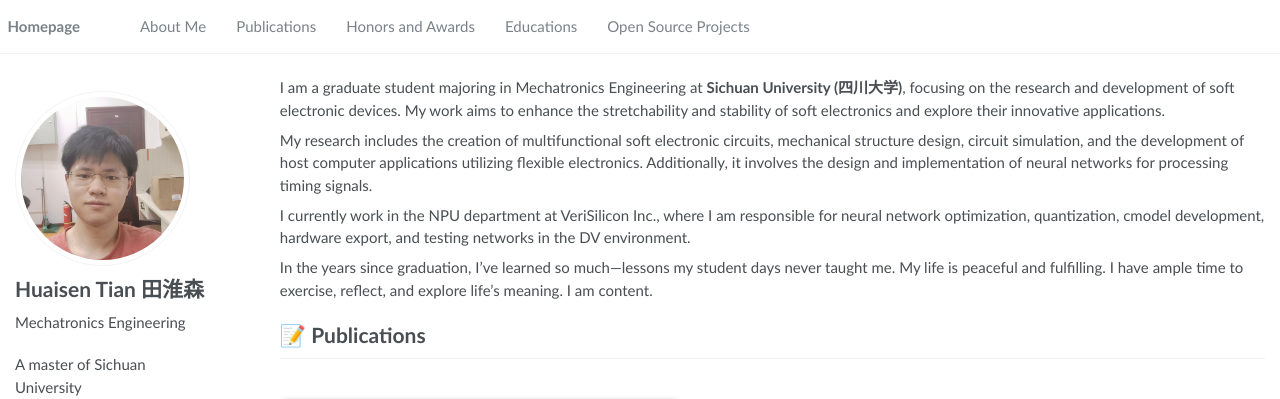
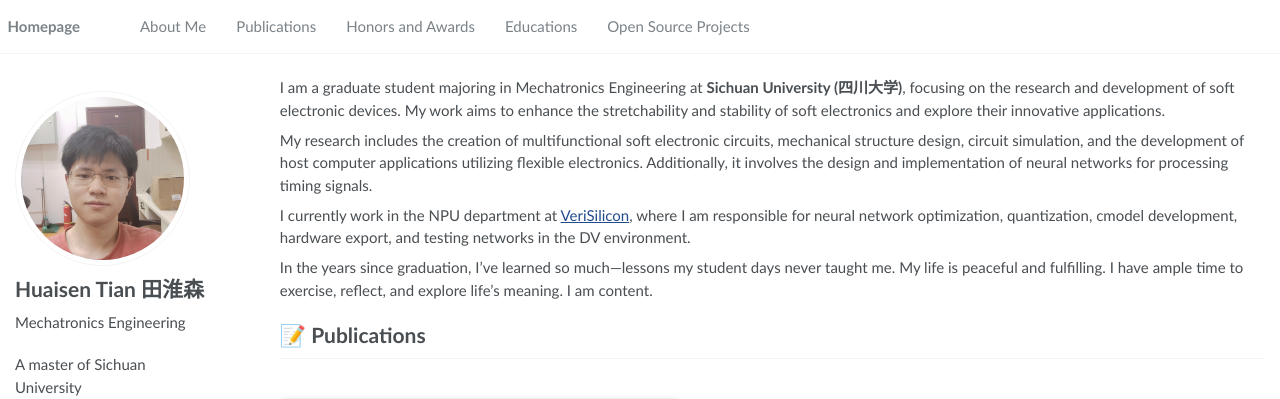
Before and after one commit to HuaisenTian/HuaisenTian.github.io, a Jekyll site: the page built from _pages/about.md, in a window 1280 px wide and 900 px high. Shown: the top 399 px of the window. Built offline with Jekyll 4.4.1, drawn with Linux system fonts in a browser that asks for light colours.

Commit message:
Update about.md

```diff
--- a/_pages/about.md
+++ b/_pages/about.md
@@ -14,7 +14,7 @@ I am a graduate student majoring in Mechatronics Engineering at **Sichuan Univer
 
 My research includes the creation of multifunctional soft electronic circuits, mechanical structure design, circuit simulation, and the development of host computer applications utilizing flexible electronics. Additionally, it involves the design and implementation of neural networks for processing timing signals.
 
-I currently work in the NPU department at VeriSilicon Inc., where I am responsible for neural network optimization, quantization, cmodel development, hardware export, and testing networks in the DV environment.
+I currently work in the NPU department at [VeriSilicon](https://www.verisilicon.com/cn/Home), where I am responsible for neural network optimization, quantization, cmodel development, hardware export, and testing networks in the DV environment.
 
 In the years since graduation, I've learned so much—lessons my student days never taught me. My life is peaceful and fulfilling. I have ample time to exercise, reflect, and explore life's meaning. I am content.
 
```
